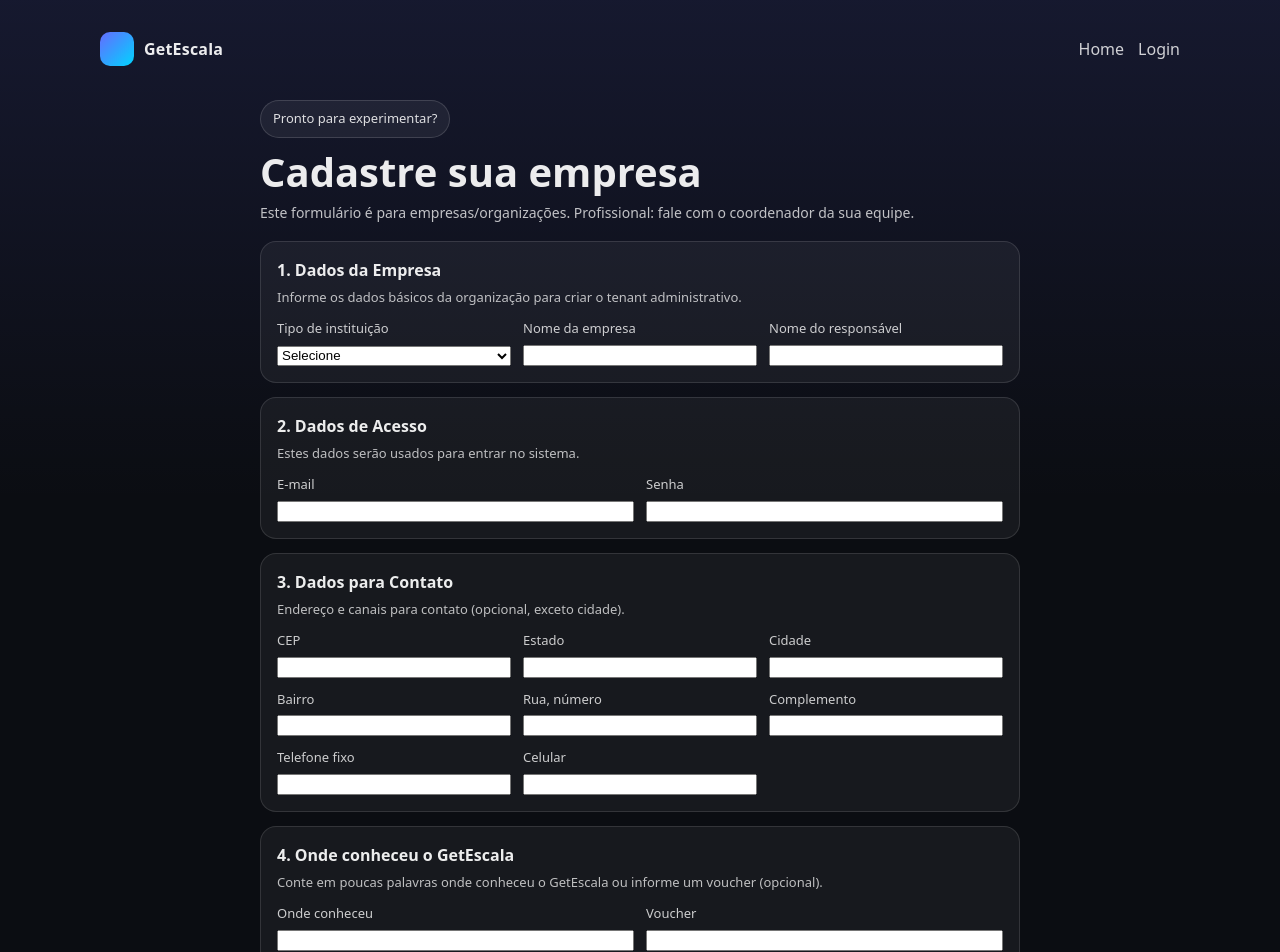
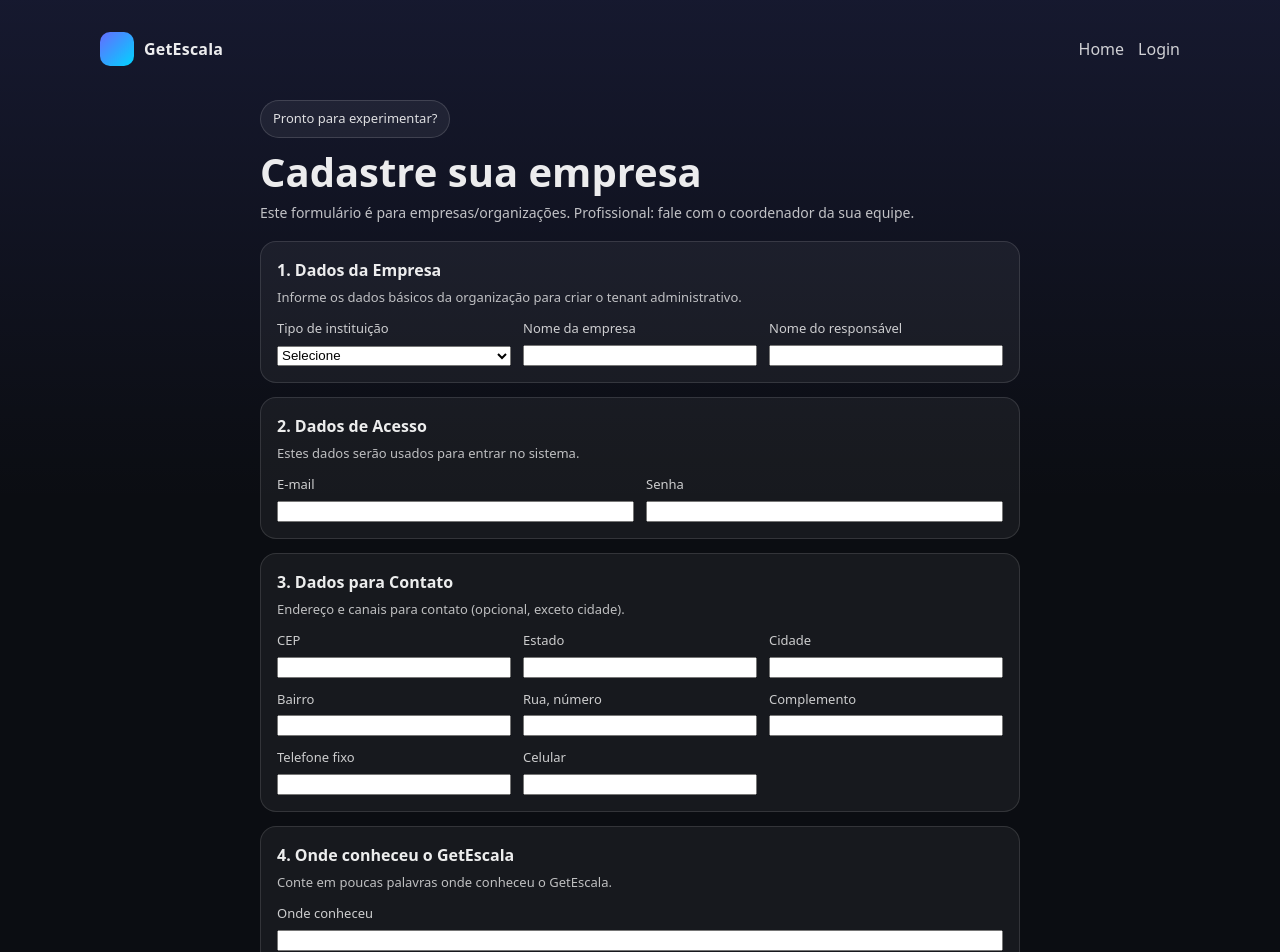
Before and after one commit to humbertohabib/getescala, a React app in the folder frontend/: page /cadastro in a window 1280 px wide. Shown: the top 952 px of the page. Built offline with nearby package versions, Linux system fonts and the light colour scheme; no server answers; the HTML template or start-up script is replaced by a standard one.

Commit message:
signup: remover campo voucher do cadastro

```diff
--- a/frontend/src/modules/marketing/pages/CompanySignupPage.tsx
+++ b/frontend/src/modules/marketing/pages/CompanySignupPage.tsx
@@ -23,7 +23,6 @@
     phone: z.string().optional(),
     mobile: z.string().optional(),
     referral: z.string().optional(),
-  voucher: z.string().optional(),
     acceptTerms: z.boolean(),
   })
   .superRefine((value, ctx) => {
@@ -57,7 +56,6 @@
       phone: '',
       mobile: '',
       referral: '',
-      voucher: '',
       acceptTerms: false,
     },
   })
@@ -277,14 +275,11 @@
               <Card>
                 <div style={{ fontWeight: 800, marginBottom: 6 }}>4. Onde conheceu o GetEscala</div>
                 <div style={{ color: 'rgba(255,255,255,0.72)', fontSize: 13 }}>
-                  Conte em poucas palavras onde conheceu o GetEscala ou informe um voucher (opcional).
+                  Conte em poucas palavras onde conheceu o GetEscala.
                 </div>
                 <div style={{ marginTop: 12, display: 'grid', gridTemplateColumns: 'repeat(auto-fit, minmax(220px, 1fr))', gap: 12 }}>
                   <Field label="Onde conheceu" error={form.formState.errors.referral?.message}>
                     <input type="text" {...form.register('referral')} />
-                  </Field>
-                  <Field label="Voucher" error={form.formState.errors.voucher?.message}>
-                    <input type="text" {...form.register('voucher')} />
                   </Field>
                 </div>
               </Card>
```
Lines whose indentation alone changed are shown as unchanged.
